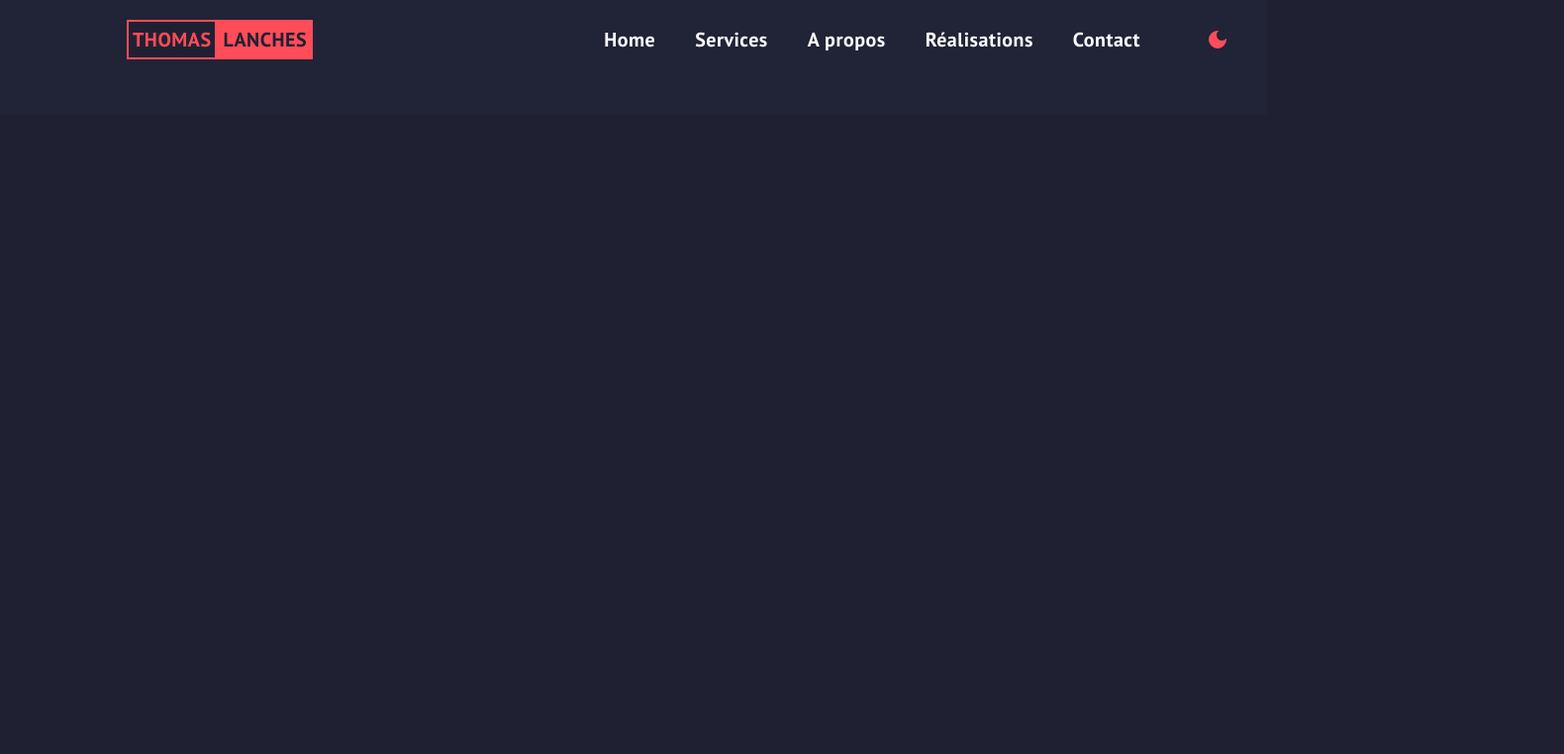
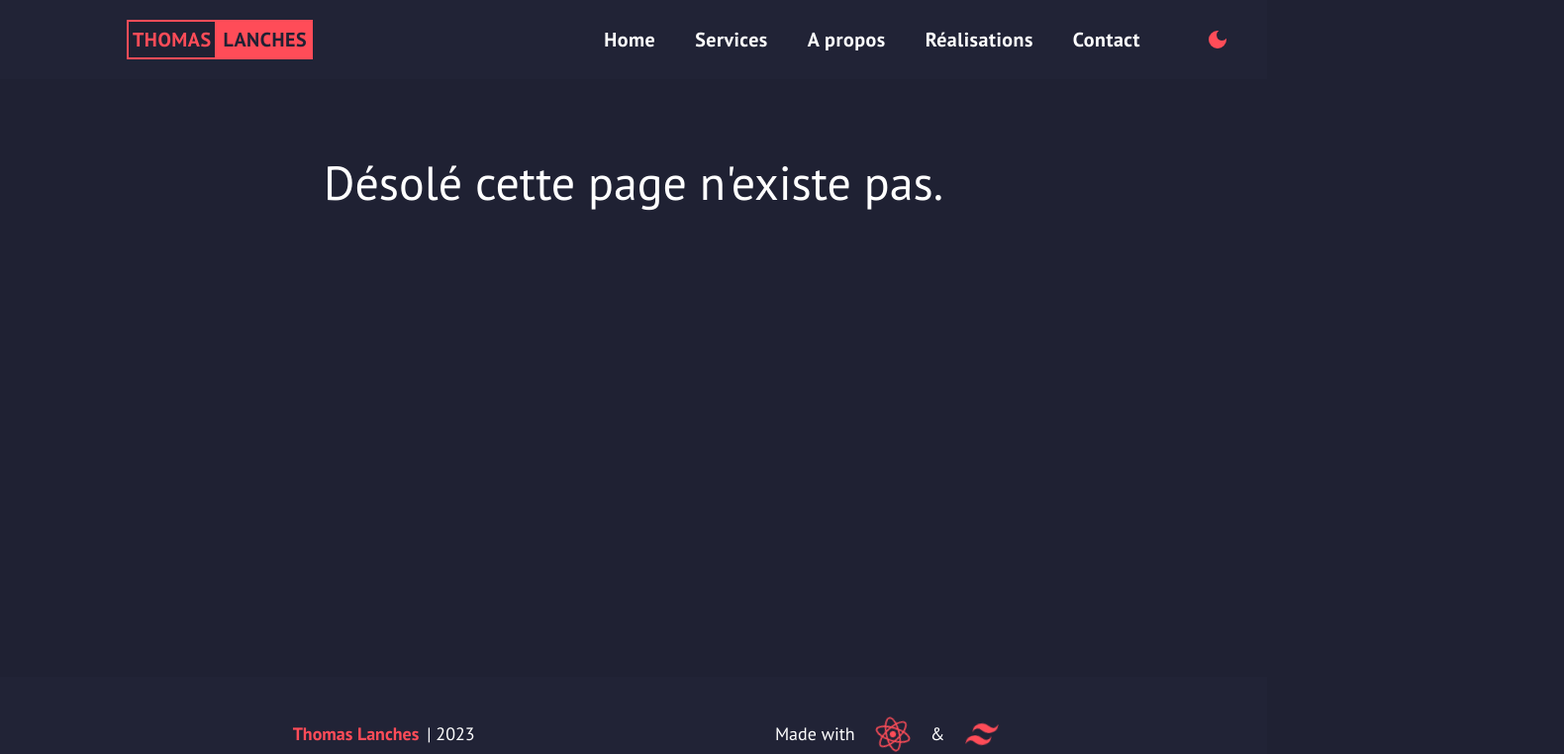
Before and after one commit to LanchesThomas/Portofoliov2, a React (Vite) app: page /portofolio in a window 1280 px wide. Shown: the top 762 px of the page at 99% size, 1580 px wide, since content can reach past the window. Built offline with nearby package versions, Linux system fonts and the light colour scheme; some icons are missing.

Commit message:
add redirection error

```diff
--- a/src/App.jsx
+++ b/src/App.jsx
@@ -2,6 +2,7 @@ import React, { useState } from 'react';
 import Footer from './components/footer/footer';
 import Header from './components/header/header';
 import Home from './components/home/home';
+import Error from './components/error/error';
 import Projects from './components/projects/projects';
 import { Route, Routes } from 'react-router-dom';
 
@@ -27,6 +28,10 @@ function App() {
                                                         path="/portfolio"
                                                         element={<Projects />}
                                                 />
+                                                <Route
+                                                        path="/*"
+                                                        element={<Error />}
+                                                />
                                         </Routes>
                                 </main>
                                 <Footer />
--- /dev/null
+++ b/src/components/error/error.jsx
@@ -0,0 +1,21 @@
+import { useLocation } from 'react-router-dom';
+import Blob from '../home/blob';
+
+const Error = () => {
+        const Location = useLocation();
+        const LocationPath = Location.pathname;
+        const body = document.body;
+        if (LocationPath !== '/' || LocationPath !== '/portfolio') {
+                body.style.overflowY = 'hidden';
+        }
+        return (
+                <section className="h-screen pt-40">
+                        <p className="text-text text-5xl text-center">
+                                Désolé cette page n&apos;existe pas.{' '}
+                        </p>
+                        <Blob />
+                </section>
+        );
+};
+
+export default Error;
--- a/src/components/footer/footer.jsx
+++ b/src/components/footer/footer.jsx
@@ -4,16 +4,22 @@ import { LiaCopyrightSolid } from 'react-icons/lia';
 import { useEffect } from 'react';
 import Aos from 'aos';
 import 'aos/dist/aos.css';
+import { useLocation } from 'react-router-dom';
 
 const Footer = () => {
+        const Location = useLocation();
+        const LocationPath = Location.pathname;
         useEffect(() => {
                 Aos.init({ duration: 2000 });
         }, []);
         return (
-                <div data-aos=" ">
+                <div className="">
                         <footer
-                                className="bg-darker h-50 p-10 flex flex-col justify-around items-center px-[10%]"
-
+                                className={
+                                        (LocationPath === '/' || LocationPath === '/portfolio')
+                                                ? 'bg-darker h-50 p-10 flex flex-col justify-around items-center px-[10%]'
+                                                : 'bg-darker h-50 p-10 flex flex-col justify-around items-center px-[10%] absolute bottom-0 w-full'
+                                }
                         >
                                 <div className="w-full flex flex-col items-center md:flex-row justify-around text-text text-lg gap-5">
                                         <div className="flex gap-2 items-center">
@@ -38,7 +44,6 @@ const Footer = () => {
                                                 </span>
                                         </p>
                                 </div>
-
                         </footer>
                 </div>
         );
--- a/src/components/header/navMenu.jsx
+++ b/src/components/header/navMenu.jsx
@@ -7,43 +7,7 @@ const NavMenu = () => {
         const LocationPath = Location.pathname;
         return (
                 <div className="flex items-center">
-                        {LocationPath === '/portfolio' ? (
-                                <nav className="hidden my-auto gap-5 lg:gap-10 text-text lg:text-xl font-bold tracking-wide md:flex ">
-                                        <a
-                                                href="/#home"
-
-                                                className="hover:text-secondary transition-colors duration-500"
-                                        >
-                                                Home
-                                        </a>
-
-                                        <a
-                                                href="/#services"
-                                                className="hover:text-secondary transition-colors duration-500"
-                                        >
-                                                {' '}
-                                                Services
-                                        </a>
-                                        <a
-                                                href="/#about"
-                                                className="hover:text-secondar y transition-colors duration-500"
-                                        >
-                                                A propos
-                                        </a>
-                                        <Link
-                                                to="/portfolio"
-                                                className="hover:text-secondary transition-colors duration-500"
-                                        >
-                                                Réalisations
-                                        </Link>
-                                        <a
-                                                href="/#contact"
-                                                className="hover:text-secondary transition-colors duration-500"
-                                        >
-                                                Contact
-                                        </a>
-                                </nav>
-                        ) : (
+                        {LocationPath === '/' ? (
                                 <nav className="hidden my-auto gap-5 lg:gap-10 text-text lg:text-xl font-bold tracking-wide md:flex ">
                                         <ScrollLink
                                                 to="home"
@@ -94,6 +58,41 @@ const NavMenu = () => {
                                                 Contact
                                         </ScrollLink>
                                 </nav>
+                        ) : (
+                                <nav className="hidden my-auto gap-5 lg:gap-10 text-text lg:text-xl font-bold tracking-wide md:flex ">
+                                        <a
+                                                href="/#home"
+                                                className="hover:text-secondary transition-colors duration-500"
+                                        >
+                                                Home
+                                        </a>
+
+                                        <a
+                                                href="/#services"
+                                                className="hover:text-secondary transition-colors duration-500"
+                                        >
+                                                {' '}
+                                                Services
+                                        </a>
+                                        <a
+                                                href="/#about"
+                                                className="hover:text-secondar y transition-colors duration-500"
+                                        >
+                                                A propos
+                                        </a>
+                                        <Link
+                                                to="/portfolio"
+                                                className="hover:text-secondary transition-colors duration-500"
+                                        >
+                                                Réalisations
+                                        </Link>
+                                        <a
+                                                href="/#contact"
+                                                className="hover:text-secondary transition-colors duration-500"
+                                        >
+                                                Contact
+                                        </a>
+                                </nav>
                         )}
 
                         <div>
```
Also changed, not shown: src/index.css (line endings or trailing spaces).
